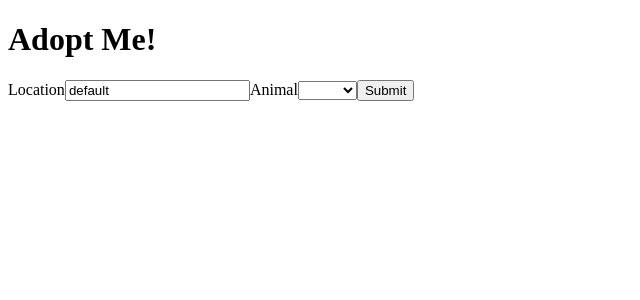
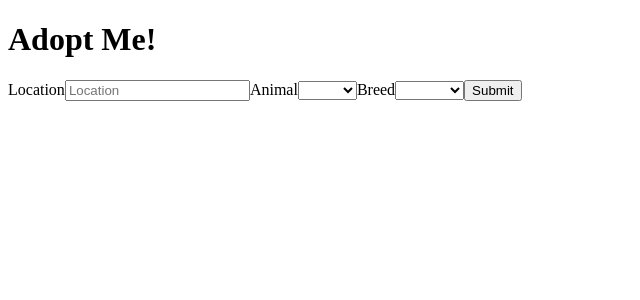
Before and after one commit to christiantegene/adopt-me, a React (Vite) app: page / in a window 1280 px wide. Shown: the top 300 px of the page, without its empty margins (0-640 px from the left). Built offline with nearby package versions, Linux system fonts and the light colour scheme.

Commit message:
Added dropdowns for animal and breed

```diff
--- a/src/SearchParams.jsx
+++ b/src/SearchParams.jsx
@@ -2,8 +2,10 @@
 const ANIMALS = ["bird", "cat", "dog", "rabbit", "reptile"];
 
 const SearchParams = () => {
-  const [location, setLocation] = useState("default");
+  const [location, setLocation] = useState("");
   const [animal, setAnimal] = useState("");
+  const [breed, setBreed] = useState("");
+  const breeds = ['Retriver', 'Lab'];
 
   return (
     <div className="search-params">
@@ -24,17 +26,35 @@
             value={animal}
             onChange={(e) => {
               setAnimal(e.target.value);
-              updateBreed("");
+              setBreed("");
             }}
+            // onBlur handles accessibility error
             onBlur={(e) => {
               setAnimal(e.target.value);
-              updateBreed("");
+              setBreed("");
             }}
           >
             <option />
             {ANIMALS.map((animal) => (
               <option key={animal} value={animal}>
                 {animal}
+              </option>
+            ))}
+          </select>
+        </label>
+        <label htmlFor="breed">
+          Breed
+          <select
+            disabled={!breeds.length}
+            id="breed"
+            value={breed}
+            onChange={(e) => setBreed(e.target.value)}
+            onBlur={(e) => setBreed(e.target.value)}
+          >
+            <option />
+            {breeds.map((breed) => (
+              <option key={breed} value={breed}>
+                {breed}
               </option>
             ))}
           </select>
```
